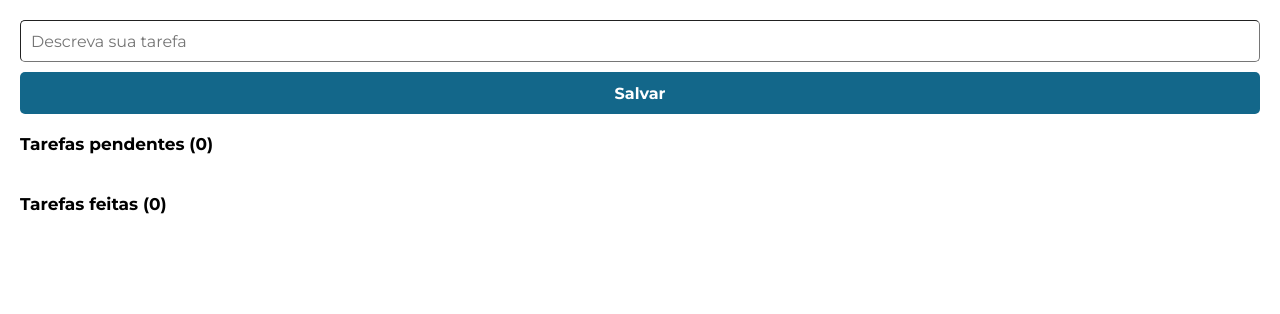
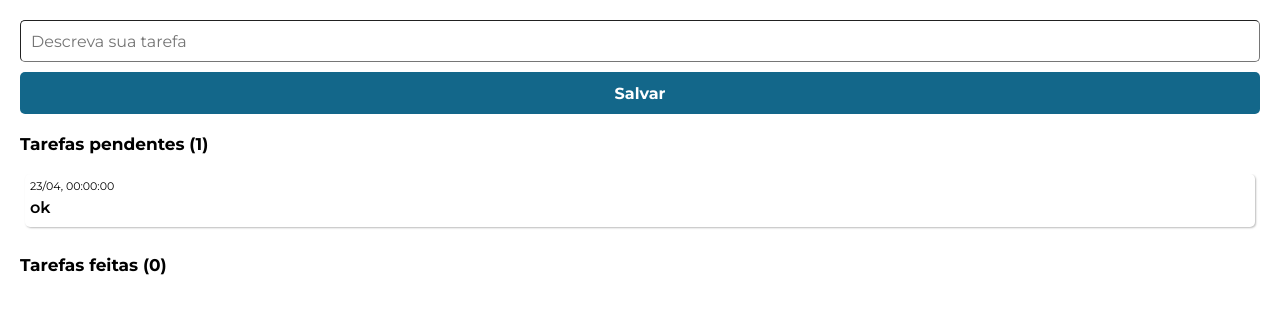
Before and after one commit to gutemberglz/to-do-list, a React (Vite) app: page / in a window 1280 px wide. Shown: the top 314 px of the page. Built offline with nearby package versions, Linux system fonts and the light colour scheme.

Commit message:
add animation in item task

```diff
--- a/package.json
+++ b/package.json
@@ -16,6 +16,7 @@
   },
   "devDependencies": {
     "@eslint/js": "^9.22.0",
+    "@types/node": "^22.14.1",
     "@types/react": "^19.0.10",
     "@types/react-dom": "^19.0.4",
     "@vitejs/plugin-react-swc": "^3.8.0",
--- a/src/components/List/index.tsx
+++ b/src/components/List/index.tsx
@@ -1,11 +1,10 @@
-import "./style.sass";
+import './style.sass';
 
-import { MouseEvent, useEffect, useState } from "react";
-import { MdMoreVert, MdOutlineDelete, MdOutlineModeEdit } from "react-icons/md";
+import { MouseEvent, TouchEvent, useEffect, useRef, useState } from 'react';
 
-import { useTaskCtx } from "../../contexts/task";
-import { formatDate } from "../../helpers/formatDate";
-import { Task } from "../../types/Task";
+import { useTaskCtx } from '../../contexts/task';
+import { formatDate } from '../../helpers/formatDate';
+import { Task } from '../../types/Task';
 
 export function List() {
   const { tasks, delTask, toggleDoneTask } = useTaskCtx();
@@ -13,23 +12,8 @@ export function List() {
   const [tasksDone, setTasksDone] = useState<Task[]>([]);
   const [tasksNotDone, setTasksNotDone] = useState<Task[]>([]);
 
-  const [idPopover, setIdPopover] = useState<{
-    id: number;
-    x: number;
-    y: number;
-  } | null>(null);
-
-  function handleIdPopover(id: number, { x, y }: { x: number; y: number }) {
-    if (idPopover?.id === id) {
-      setIdPopover(null);
-    } else {
-      setIdPopover({ id, x, y });
-    }
-  }
-
   function handleDeleteTask(idTask: number) {
     delTask(idTask);
-    setIdPopover(null);
   }
 
   function handleToggleDoneTask(idTask: number) {
@@ -47,11 +31,11 @@ export function List() {
         <section>
           <h2>Tarefas pendentes ({tasksNotDone.length})</h2>
           <ul>
-            {tasksNotDone.map((task) => (
+            {tasksNotDone.map((task, index) => (
               <Li
                 key={task.id}
                 task={task}
-                setIdPopover={handleIdPopover}
+                lastTask={index === 0}
                 toggleDoneTask={handleToggleDoneTask}
                 deleteTask={handleDeleteTask}
               />
@@ -61,36 +45,17 @@ export function List() {
         <section>
           <h2>Tarefas feitas ({tasksDone.length})</h2>
           <ul>
-            {tasksDone.map((task) => (
+            {tasksDone.map((task, index) => (
               <Li
                 key={task.id}
                 task={task}
-                setIdPopover={handleIdPopover}
+                lastTask={index === 0}
                 toggleDoneTask={handleToggleDoneTask}
                 deleteTask={handleDeleteTask}
               />
             ))}
           </ul>
         </section>
-        {idPopover && (
-          <div
-            className="buttons"
-            style={{
-              left: `${idPopover.x - 70}px`,
-              top: `${idPopover.y - 5}px`,
-            }}
-          >
-            <div className="icon">
-              <MdOutlineDelete
-                fontSize={22}
-                onClick={() => handleDeleteTask(idPopover.id)}
-              />
-            </div>
-            <div className="icon">
-              <MdOutlineModeEdit fontSize={22} />
-            </div>
-          </div>
-        )}
       </div>
     </section>
   );
@@ -98,57 +63,150 @@ export function List() {
 
 type Props = {
   task: Task;
-  setIdPopover: (id: number, { x, y }: { x: number; y: number }) => void;
+  lastTask: boolean;
   toggleDoneTask: (id: number) => void;
   deleteTask: (id: number) => void;
 };
-function Li({ task, setIdPopover, toggleDoneTask, deleteTask }: Props) {
-  function handleMoreClick(e: MouseEvent) {
-    const { x } = e.currentTarget.getBoundingClientRect();
-    setIdPopover(task.id, { x, y: e.pageY });
-  }
+
+function Li({ task, lastTask, toggleDoneTask, deleteTask }: Props) {
+  const liRef = useRef<HTMLLIElement>(
+    document.querySelector(`task-${task.id}`) as HTMLLIElement
+  );
+  const [liContentTouchStart, setLiColiContentTouchStart] = useState(0);
 
   function handleClickToggleDone(e: MouseEvent<HTMLLIElement>) {
     if (
-      !(e.target as HTMLLIElement).classList.contains("area-icon") ||
+      !(e.target as HTMLLIElement).classList.contains("area-icon") &&
       !(e.target as HTMLLIElement).parentElement?.classList.contains(
         "area-icon"
       )
     ) {
+      if (liRef.current) {
+        liRef.current.animate(
+          [
+            {
+              height: `${liRef.current.getBoundingClientRect().height}px`,
+            },
+            { height: "0px", opacity: 0, padding: "0px" },
+          ],
+          {
+            duration: 300,
+            easing: "ease-in-out",
+            iterations: 1,
+            fill: "forwards",
+          }
+        );
+
+        setTimeout(() => {
           toggleDoneTask(task.id);
+        }, 280);
+      }
     }
   }
 
   function handleDeleteTask() {
+    if (liRef.current) {
+      liRef.current.animate(
+        [
+          {
+            height: `${liRef.current.getBoundingClientRect().height}px`,
+          },
+          { padding: "0px", height: "0px", opacity: 0 },
+        ],
+        {
+          duration: 300,
+          easing: "ease-in-out",
+          iterations: 1,
+          fill: "forwards",
+        }
+      );
+      setTimeout(() => {
+        if (!liRef.current) return;
+        liRef.current.style.position = "absolute";
+
+        setTimeout(() => {
           deleteTask(task.id);
+        }, 50);
+      }, 280);
+    }
   }
 
+  function handleContentTouchStart(e: TouchEvent) {
+    setLiColiContentTouchStart(e.touches[0].clientX);
+  }
+
+  function handleContentTouchEnd(e: TouchEvent) {
+    const { width } = liRef.current.getBoundingClientRect();
+    const posX = 100 * (e.changedTouches[0].clientX - liContentTouchStart);
+
+    if (posX / width > 60 || posX / width < -60) {
+      handleDeleteTask();
+    } else {
+      const liContent = e.currentTarget as HTMLElement;
+      liContent.style.position = "static";
+      liContent.style.opacity = "1";
+    }
+  }
+
+  function handleContentTouchMove(e: TouchEvent) {
+    const { width } = liRef.current.getBoundingClientRect();
+    const posX = 100 * (e.changedTouches[0].clientX - liContentTouchStart);
+    const widthX = posX / width;
+    const { clientX } = e.changedTouches[0];
+    const liContent = e.currentTarget as HTMLElement;
+    liContent.style.position = "absolute";
+    liContent.style.left = `${clientX - liContentTouchStart}px`;
+
+    if (widthX > 50 || widthX < -50) {
+      liContent.style.opacity = "0.3";
+    } else if (widthX > 70 || widthX < -70) {
+      liContent.style.opacity = "0.2";
+    } else if (widthX > 80 || widthX < -80) {
+      liContent.style.opacity = "0";
+    } else if (widthX < 60) {
+      liContent.style.opacity = "1";
+    }
+  }
+
+  useEffect(() => {
+    if (liRef.current) {
+      liRef.current.animate(
+        [
+          {
+            opacity: "1",
+            height: `61px`,
+          },
+        ],
+        {
+          duration: 300,
+          iterations: 1,
+          easing: "ease-in-out",
+          fill: "forwards",
+        }
+      );
+    }
+  }, []);
+
   return (
-    <li className={` ${task.done && "done"}`} onClick={handleClickToggleDone}>
+    <li
+      ref={liRef}
+      id={`task-${task.id}`}
+      className={`  ${lastTask && ""}`}
+      onClick={handleClickToggleDone}
+    >
+      <div
+        className={`li-content ${task.done && "done"}`}
+        onTouchStart={handleContentTouchStart}
+        onTouchEnd={handleContentTouchEnd}
+        onTouchMove={handleContentTouchMove}
+      >
         <div className="createdAt">{formatDate(task.createdAt)}</div>
         <div className="content">
           <div>
-          <h3>
-            <label htmlFor={`check-${task.id}`}>{task.title}</label>
-          </h3>
+            <h3>{task.title}</h3>
           </div>
-        <div className="area-icon icon">
-          {!task.done && (
-            <MdMoreVert
-              className="area-icon"
-              fontSize={28}
-              onClick={handleMoreClick}
-            />
-          )}
-          {task.done && (
-            <div className="area-icon icon">
-              <MdOutlineDelete fontSize={22} onClick={handleDeleteTask} />
-            </div>
-          )}
         </div>
       </div>
     </li>
   );
 }
-
-//
--- a/src/components/List/style.sass
+++ b/src/components/List/style.sass
@@ -8,24 +8,33 @@ ul
   gap: 15px
   display: flex
   flex-direction: column
+  transition: all ease-in-out .300s
 
 li
   position: relative
-  padding: 5px
-  border-radius: 5px
-  box-shadow: 1px 1px 2px #00000044
-  display: flex
-  flex-direction: column
-  gap: 5px
+  height: 0
+  padding: 0px 5px
   transition: all ease-in-out .25s
   cursor: pointer
+  overflow: hidden
+  opacity: 0
 
-  &.done
+
+
+
+
+
+  &.holding
+    background-color: #13668a42
+
+  .li-content
+    width: 100%
+    padding: 5px
+    box-shadow: 1px 1px 2px #00000044
+    border-radius: 5px
+  .done
     background-color: #13678A
     color: #fff !important
-
-
-  &.not-done
 
 
   .createdAt
@@ -38,6 +47,7 @@ li
     gap: 5px
 
   h3
+    margin: 5px 0px
     font-size: 16px
     font-weight: 600
 
--- a/src/contexts/task/index.tsx
+++ b/src/contexts/task/index.tsx
@@ -1,7 +1,7 @@
-import { createContext, ReactNode, useContext, useReducer } from "react";
+import { createContext, ReactNode, useContext, useReducer } from 'react';
 
-import { Task } from "../../types/Task";
-import { reducerTask } from "./reducer";
+import { Task } from '../../types/Task';
+import { reducerTask } from './reducer';
 
 type TaskContextType = {
   tasks: Task[];
@@ -24,7 +24,9 @@ type Props = {
 };
 
 export function TaskProvider({ children }: Props) {
-  const [tasks, dispatch] = useReducer(reducerTask, []);
+  const [tasks, dispatch] = useReducer(reducerTask, [
+    { id: 1, done: false, title: "ok", createdAt: new Date("2025-04-23") },
+  ]);
 
   function addTask(payload: Omit<Task, "id" | "done" | "createdAt">) {
     dispatch({ type: "addTask", payload });
--- a/vite.config.ts
+++ b/vite.config.ts
@@ -1,7 +1,11 @@
-import { defineConfig } from 'vite'
-import react from '@vitejs/plugin-react-swc'
+import { defineConfig } from 'vite';
+
+import react from '@vitejs/plugin-react-swc';
 
 // https://vite.dev/config/
 export default defineConfig({
+  server: {
+    host: true
+  },
   plugins: [react()],
 })
```
Also changed, not shown: 1 other file (tests, documents, lock files or other folders). Lines whose indentation alone changed are shown as unchanged.
